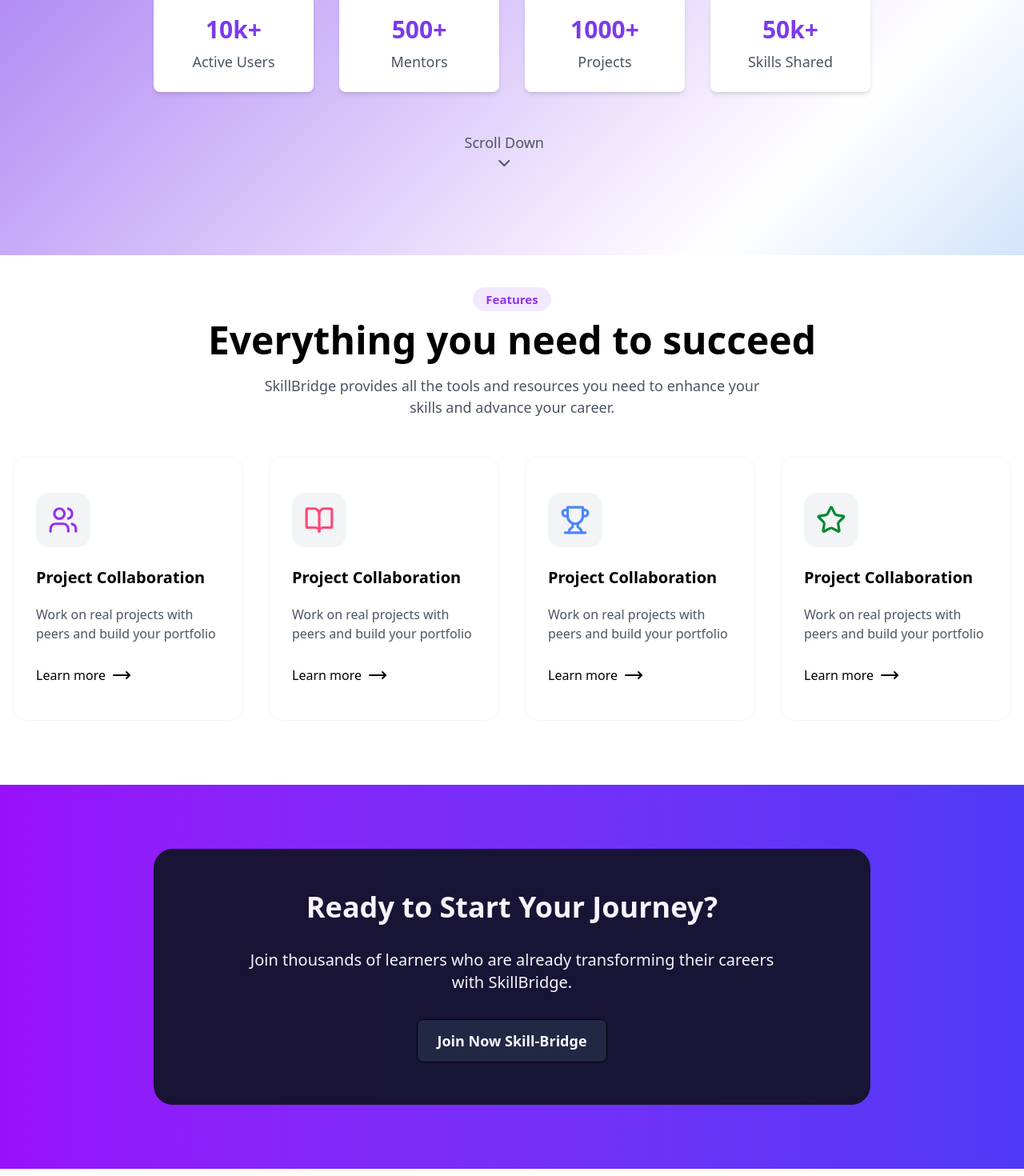
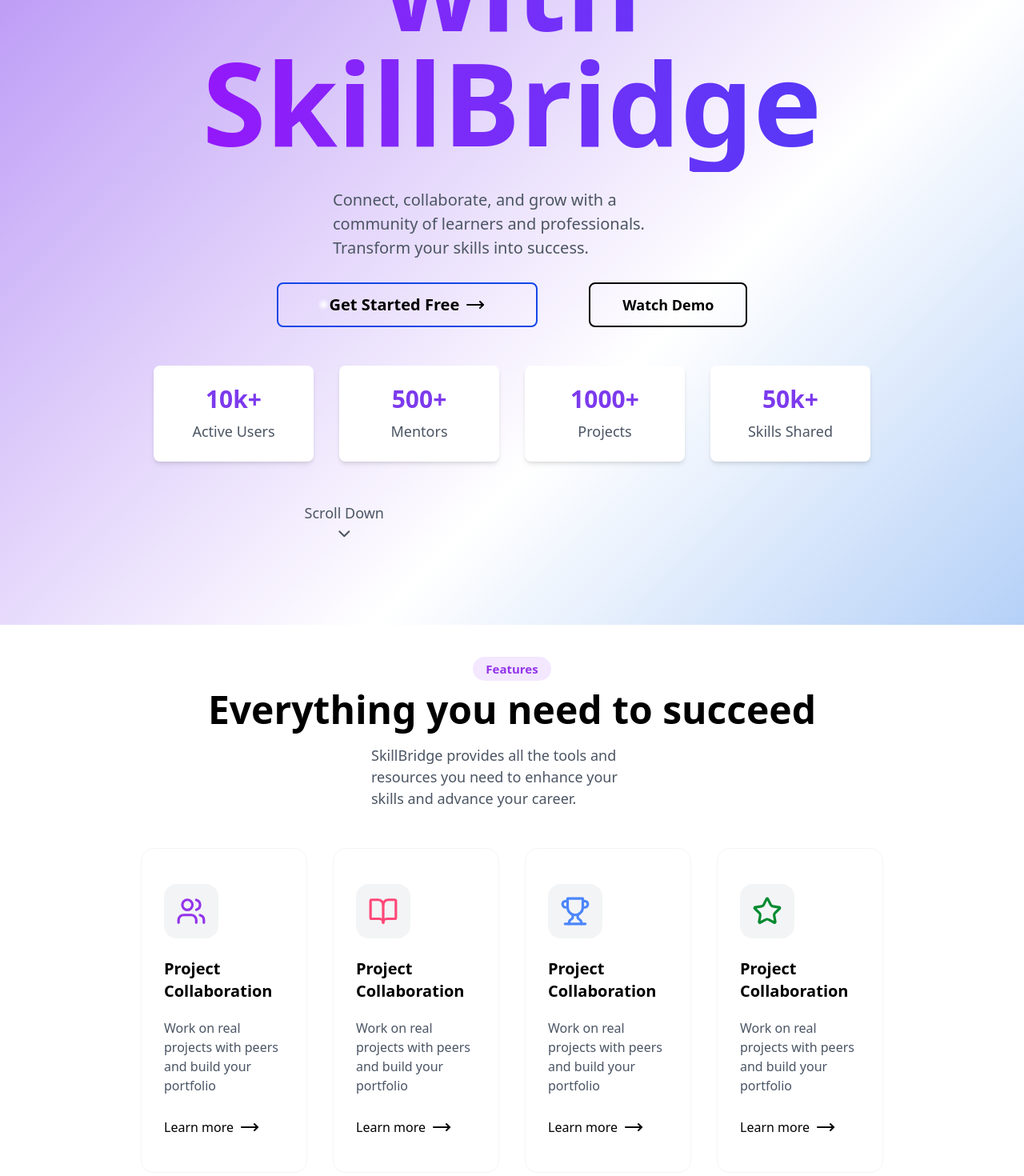
Before and after one commit to sharad-77/Skill-Bridge-Web, a React (Vite) app: page / in a window 1280 px wide. Shown: the part 520-1990 px from the top of the page at 80% size. Built offline with nearby package versions, Linux system fonts and the light colour scheme.

Commit message:
home page completed

```diff
--- a/package.json
+++ b/package.json
@@ -15,6 +15,7 @@
     "react": "^19.0.0",
     "react-dom": "^19.0.0",
     "react-router-dom": "^7.2.0",
+    "react-tweet": "^3.2.2",
     "tailwind-merge": "^3.0.2",
     "tailwindcss": "^4.0.8"
   },
--- /dev/null
+++ b/src/components/PostComponent.jsx
@@ -0,0 +1,43 @@
+import { CircleUserRound, MessageSquareText } from "lucide-react";
+import React from "react";
+import { twMerge } from "tailwind-merge";
+
+const PostComponent = ({ children, className }) => {
+  return (
+    <div
+      className={twMerge(
+        "bg-white rounded-lg shadow-md p-5 transform transition-all duration-300",
+        "hover:shadow-xl hover:-translate-y-1 hover:bg-gray-50 hover:border-blue-200",
+        "border border-transparent group cursor-pointer",
+        className
+      )}
+    >
+      <div className="flex mb-3">
+        <div className="mr-3">
+          <MessageSquareText className="text-gray-500 h-6 w-6 group-hover:text-blue-500 transition-colors duration-300" />
+        </div>
+        <div className="text-lg font-bold text-gray-800 group-hover:text-blue-600 transition-colors duration-300">
+          {children[0]}
+        </div>
+      </div>
+
+      <div className="border-b border-gray-300 mb-3"></div>
+
+      <div className="flex items-center mt-4 pl-9">
+        <div className="p-1 bg-gray-100 rounded-full mr-3 group-hover:bg-blue-100 transition-colors duration-300">
+          <CircleUserRound className="text-gray-500 h-5 w-5 group-hover:text-blue-600 transition-colors duration-300" />
+        </div>
+        <div className="flex flex-col">
+          <div className="font-semibold text-gray-800 group-hover:text-gray-900">
+            {children[1]}
+          </div>
+          <div className="text-sm font-semibold text-gray-500 group-hover:text-gray-700 transition-colors duration-300">
+            {children[2]}
+          </div>
+        </div>
+      </div>
+    </div>
+  );
+};
+
+export default PostComponent;
--- a/src/components/pages/Home.jsx
+++ b/src/components/pages/Home.jsx
@@ -1,40 +1,52 @@
 import React from "react";
 import Button from "../ui/Button";
 import { MiniCard, FeaturesCard } from "../ui/Card";
-import { MoveRight, ChevronDown, Users, BookOpen, Trophy, Star } from "lucide-react";
+import {
+  MoveRight,
+  ChevronDown,
+  Users,
+  BookOpen,
+  Trophy,
+  Star,
+} from "lucide-react";
+import PostComponent from "../PostComponent";
 
 function Home() {
   return (
-    <section className="bg-[#ffffff] h-full w-full font-custom pb-20">
+    <section className="bg-gray-20 h-full w-full font-custom">
       {/* Main Section */}
-      <div className="flex flex-col justify-center items-center h-full w-full pt-20 box-pattern gradient-container">
-        <div className="mini-Heading">The Future of Learning is Here</div>
+      <div className="flex flex-col justify-center items-center h-full w-full pt-20 box-pattern gradient-container md:px-10 lg:px-20 xl:px-40">
+        <div className="mini-Heading text-center md:text-left">The Future of Learning is Here</div>
 
-        <div className="bg-gradient-to-r from-purple-600 to-indigo-600 text-transparent bg-clip-text text-[72px] max-w-4xl text-center font-bold leading-none py-4">
+        <div className="bg-gradient-to-r from-purple-600 to-indigo-600 text-transparent bg-clip-text text-[72px] max-w-4xl text-center font-bold leading-none py-4 md:text-[96px] lg:text-[120px] xl:text-[144px]">
           Unlock Your Potential with SkillBridge
         </div>
 
-        <div className="text-[#4b5563] max-w-3xl text-center text-xl leading-normal py-5">
+        <div className="text-[#4b5563] max-w-3xl text-center text-xl leading-normal py-5 md:text-left md:px-10 lg:px-20 xl:px-40">
           Connect, collaborate, and grow with a community of learners and
           professionals. Transform your skills into success.
         </div>
 
-        <div className="flex gap-4 py-2 items-center">
+        <div className="flex gap-4 py-2 items-center md:justify-center md:gap-8 lg:gap-12 xl:gap-16">
           <Button
             Variant="primary"
             size="large"
-            className="text-xl items-center gap-2 sparkle-effect text-black border-2 border-blue-700 hover:bg-white"
+            className="text-xl items-center gap-2 sparkle-effect text-black border-2 border-blue-700 hover:bg-white md:px-10 lg:px-12 xl:px-16"
           >
             Get Started Free
             <MoveRight />
           </Button>
 
-          <Button Variant="secondry" size="medium" className="backdrop-blur-[90%] border-black border-2">
+          <Button
+            Variant="secondry"
+            size="medium"
+            className="backdrop-blur-[90%] border-black border-2 md:px-6 lg:px-8 xl:px-10"
+          >
             Watch Demo
           </Button>
         </div>
 
-        <div className="grid grid-cols-4 place-items-center gap-8 py-10 h-full max-w-4xl">
+        <div className="grid grid-cols-1 md:grid-cols-2 lg:grid-cols-3 xl:grid-cols-4 place-items-center gap-8 py-10 h-full max-w-4xl md:max-w-6xl lg:max-w-full xl:max-w-full">
           <MiniCard>
             <div>10k+</div>
             <div>Active Users</div>
@@ -56,75 +68,124 @@
           </MiniCard>
         </div>
 
-        <div className="flex flex-col justify-center items-center bottom-10 left-1/2 transform -translate-x-1/2 animate-bounce ml-20 py-10">
+        <div className="flex flex-col justify-center items-center bottom-10 left-1/2 transform -translate-x-1/2 animate-bounce ml-20 py-10 md:ml-0 md:px-10 lg:px-20 xl:px-40">
           <p className="text-lg text-[var(--secoundry-color)]">Scroll Down</p>
           <ChevronDown className="text-[var(--secoundry-color)]" />
         </div>
       </div>
 
       {/* CTA Section */}
-      <div className="flex flex-col w-full h-full justify-center items-center py-10">
+      <div className="flex flex-col justify-center items-center py-10 md:px-10 lg:px-20 xl:px-40">
+        <div className="flex flex-col justify-center items-center max-w-7xl">
           <div className="mini-Heading ">Features</div>
-        <div className="text-5xl font-bold py-3">
-          Everything you need to succeed
-        </div>
-        <p className="text-[#4b5563] max-w-2xl p-2 text-center text-lg leading-normal">
+          <div className="text-5xl font-bold py-3">Everything you need to succeed</div>
+          <div className="text-[#4b5563] max-w-2xl p-2 text-center text-lg leading-normal md:text-left md:px-10 lg:px-20 xl:px-40">
             SkillBridge provides all the tools and resources you need to enhance
             your skills and advance your career.
-        </p>
+          </div>
 
-        <div className="grid grid-cols-4 gap-8 px-4 py-10">
-
+          <div className="grid grid-cols-1 md:grid-cols-2 lg:grid-cols-3 xl:grid-cols-4 gap-8 px-4 py-10 h-full w-full md:max-w-6xl lg:max-w-full xl:max-w-full">
             <FeaturesCard
               svg={<Users color="#9333ea" size={38} />}
               title={"Project Collaboration"}
-            description=
-            {"Work on real projects with peers and build your portfolio"}
+              description={
+                "Work on real projects with peers and build your portfolio"
+              }
               className="hover:text-purple-600 hover:bg-pink-50"
-            >
-          </FeaturesCard>
+            ></FeaturesCard>
 
             <FeaturesCard
               svg={<BookOpen color="#ff4878" size={38} />}
               title={"Project Collaboration"}
-            description=
-            {"Work on real projects with peers and build your portfolio"}
+              description={
+                "Work on real projects with peers and build your portfolio"
+              }
               className="hover:text-[#ff4878] hover:bg-red-50"
-            >
-          </FeaturesCard>
+            ></FeaturesCard>
 
             <FeaturesCard
               svg={<Trophy color="#4b86fb" size={38} />}
               title={"Project Collaboration"}
-            description=
-            {"Work on real projects with peers and build your portfolio"}
+              description={
+                "Work on real projects with peers and build your portfolio"
+              }
               className="hover:text-[#4b86fb] hover:bg-blue-50"
-            >
-          </FeaturesCard>
+            ></FeaturesCard>
 
             <FeaturesCard
               svg={<Star color="#008a30" size={38} />}
               title={"Project Collaboration"}
-            description=
-            {"Work on real projects with peers and build your portfolio"}
+              description={
+                "Work on real projects with peers and build your portfolio"
+              }
               className="hover:text-[#008a30] hover:bg-green-50"
-            >
-          </FeaturesCard>
-
+            ></FeaturesCard>
+          </div>
         </div>
       </div>
 
       {/* Join Message */}
-      <div className="flex justify-center items-center w-full h-full gradient-primary">
-        <div className="flex flex-col justify-center items-center max-w-4xl h-[20rem] w-full glass-dark m-20 rounded-3xl text-center">
-        <div className="text-white text-4xl font-semibold">Ready to Start Your Journey?</div>
-        <div className="text-white text-xl max-w-2xl py-8">Join thousands of learners who are already transforming their careers with SkillBridge.</div>
-        <Button Variant="normal" size="large" >
+      <div className="flex justify-center items-center w-full h-full gradient-primary md:px-10 lg:px-20 xl:px-40">
+        <div className="flex flex-col justify-center items-center max-w-4xl h-[20rem] w-full glass-dark m-20 rounded-3xl text-center md:text-left">
+          <div className="text-white text-4xl font-semibold">
+            Ready to Start Your Journey?
+          </div>
+          <div className="text-white text-xl max-w-2xl py-8">
+            Join thousands of learners who are already transforming their
+            careers with SkillBridge.
+          </div>
+          <Button Variant="normal" size="large">
             Join Now Skill-Bridge
           </Button>
         </div>
       </div>
 
+      {/* Testimonial */}
+      <div className="flex items-center justify-center pt-10 md:px-10 lg:px-20 xl:px-40">
+        <div className="flex flex-col justify-center items-center max-w-7xl">
+          <p className="mini-Heading">Testimonials</p>
+          <p className="text-5xl font-semibold pt-2">What Our Users Say</p>
+          <p className="max-w-xl text-center text-gray-600 py-3 md:text-left md:px-10 lg:px-20 xl:px-40">
+            Hear from students and professionals who have transformed their
+            careers with SkillBridge.
+          </p>
+
+          <div className="grid grid-cols-3 gap-8 py-8 px-4 h-full w-full md:max-w-6xl lg:max-w-full xl:max-w-full">
+            <div className="h-full w-full border-t-4 border-[#9333ea]">
+              <PostComponent>
+                <div>
+                  SkillBridge helped me land my dream job through its amazing
+                  mentorship program.
+                </div>
+                <div>Chavda Sharad</div>
+                <div>Block-Chain Devloper</div>
+              </PostComponent>
+            </div>
+
+            <div className="h-full w-full border-t-4 border-red-500">
+              <PostComponent>
+                <div>
+                  The project collaboration feature is fantastic. I've built a
+                  strong portfolio here.
+                </div>
+                <div>Belim Uzer-Khan</div>
+                <div>WEB-Developer</div>
+              </PostComponent>
+            </div>
+
+            <div className="h-full w-full border-t-4 border-blue-500">
+              <PostComponent>
+                <div>
+                  The skill exchange marketplace transformed how I learn new
+                  technologies.
+                </div>
+                <div>Jigar Vadher</div>
+                <div>ML-OPS Engineer</div>
+              </PostComponent>
+            </div>
+          </div>
+        </div>
+      </div>
     </section>
   );
 }
--- a/src/components/ui/Card.jsx
+++ b/src/components/ui/Card.jsx
@@ -9,8 +9,8 @@
         "rounded-lg w-50 bg-white shadow-md p-6 flex flex-col justify-center items-center gap-2 hover:shadow-lg hover:transition hover:ease-in-out hover:duration-300 hover:-translate-y-2 hover:scale-105"
       )}
     >
-      <p className="text-[#7c3aed] text-3xl font-bold">{children[0]}</p>
-      <p className="text-[#4b5563] text-lg">{children[1]}</p>
+      <div className="text-[#7c3aed] text-3xl font-bold">{children[0]}</div>
+      <div className="text-[#4b5563] text-lg">{children[1]}</div>
     </div>
   );
 };
--- a/src/index.css
+++ b/src/index.css
@@ -95,8 +95,3 @@
     background-position: 100% 50%;
   }
 }
-
-.lucideiconss{
-  width: 100px;
-  height: 100px;
-}
```
Also changed, not shown: src/components/ui/DotBackground.jsx (deleted, +0 -15 lines), 1 other file (tests, documents, lock files or other folders). Lines whose indentation alone changed are shown as unchanged.
